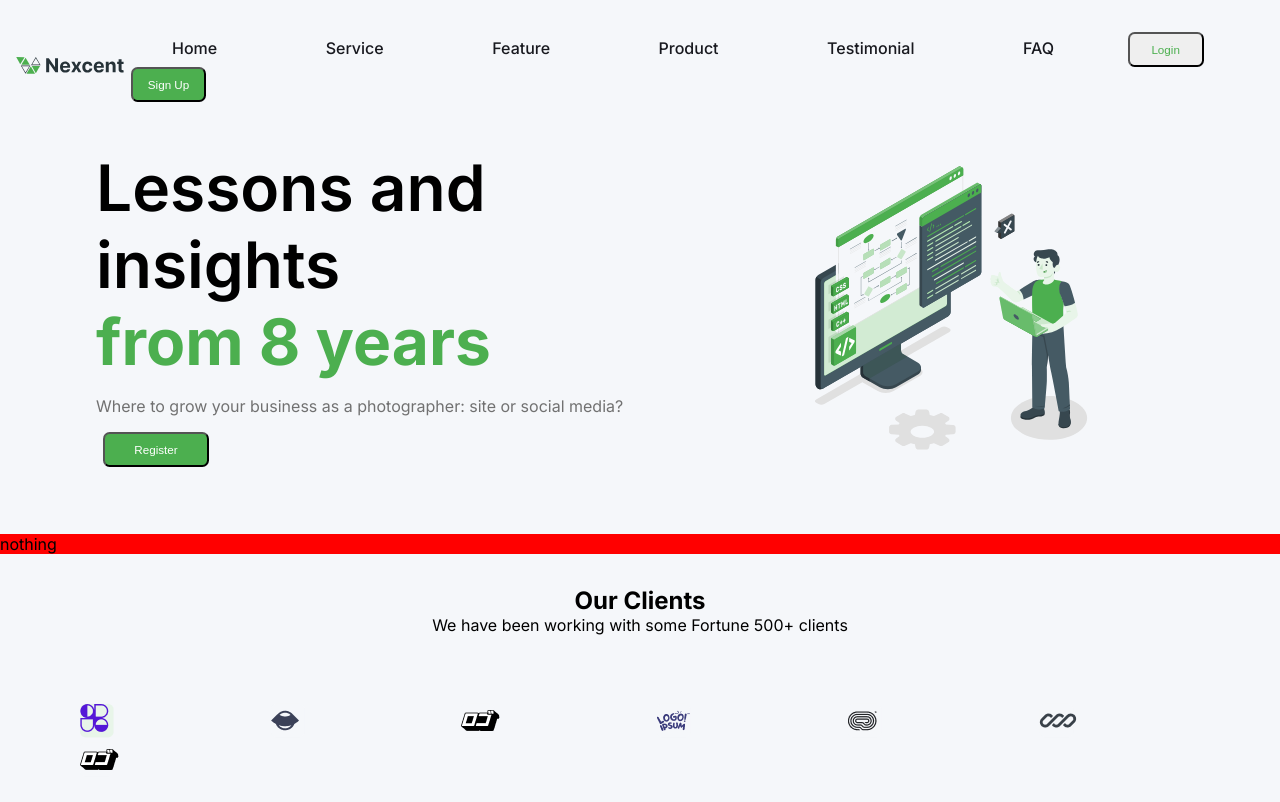
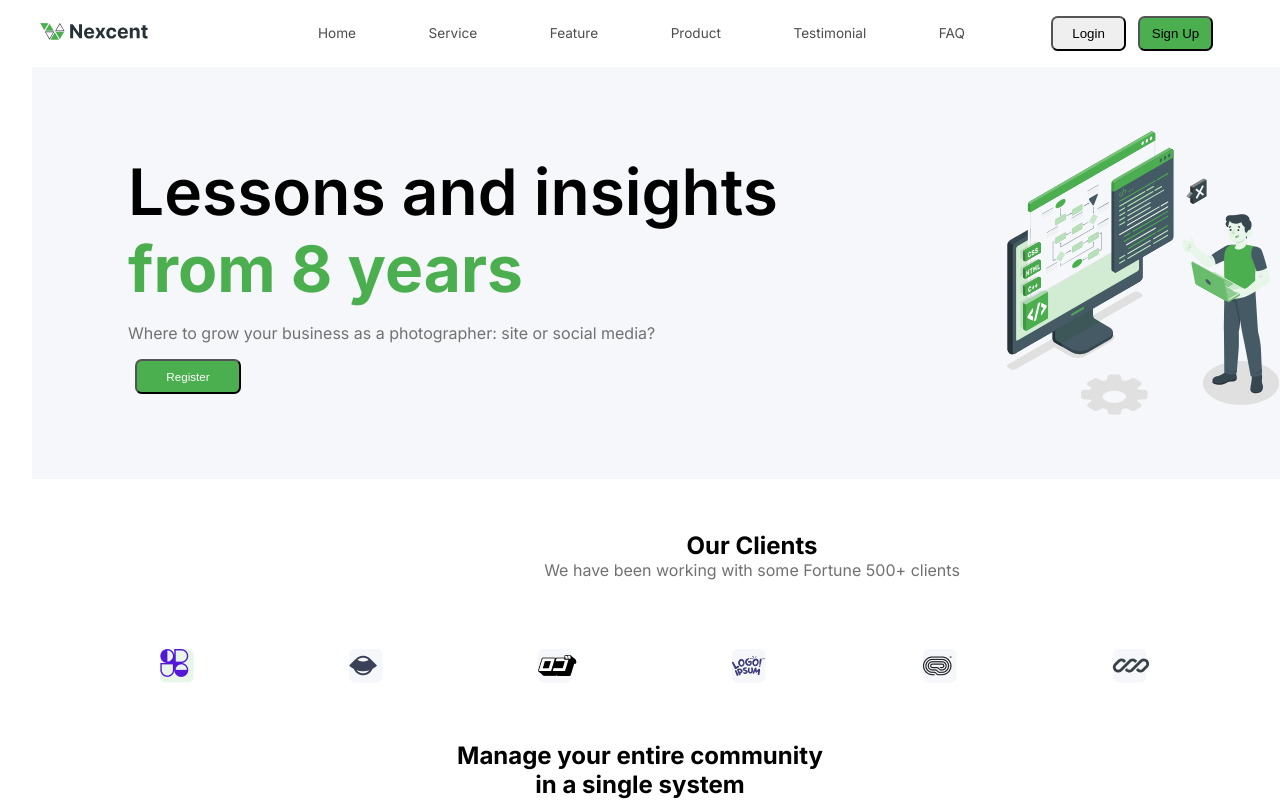
Before and after one commit to prochris2277/Milestone-Project-1, a plain HTML site: page index.html in a window 1280 px wide. Shown: the top 802 px of the page. Drawn offline with Linux system fonts and the light colour scheme.

Commit message:
adds index.html file

```diff
--- a/index.html
+++ b/index.html
@@ -21,23 +21,25 @@
      <!-- The first page -->
      <section>
       <!-- Nav Bar -->
-      <nav class="nav-bar">
-        <div class="nav-div">
-          <div class="logo"><a href="#"><img src="assets/images/nexcent-logo.svg"></a></div>
-              <ul>
-                <li><a href="#">Home</a></li>
-                <li><a href="#">Service</a></li>
-                <li><a href="#">Feature</a></li>
-                <li><a href="#">Product</a></li>
-                <li><a href="#">Testimonial</a></li>
-                <li><a href="#">FAQ</a></li>
-                <button class="login"><a href="#">Login</a></button>
-                <button class="Sign-Up"><a href="#">Sign Up</a></button>
-            </ul>
+      <nav>
+          <div class="nav-container">
+            <div class="logo">
+              <img src="assets/images/nexcent-logo.svg">
+            </div>
+            <div class="nav-bar-links">
+                <a href="#">Home</a>
+                <a href="#">Service</a>
+                <a href="#">Feature</a>
+                <a href="#">Product</a>
+                <a href="#">Testimonial</a>
+                <a href="#">FAQ</a>
+                <button class="login">Login</button>
+                <button class="Sign-Up">Sign Up</button>
             </div>
           </div>
       </nav>
       <!-- Box 2 -->
+      <div class="box-2-container">
         <div class="box-2">
           <div class="box-2-text">
             <div><h1 class="h1">Lessons and insights</h1></div>
@@ -47,8 +49,11 @@
           </div>
           <div class="box-2 image"><img src="assets/images/illustration1.svg"></div>
           </div>
+      </div>
       </br>
-      <div class="space-1">nothing</div>
+
+     <!-- box 3-4 -->
+      <div class="box-3-4">
          <!-- Box 3 -->
        <div class="box-3">
         <div><h2>Our Clients</h2></div>
@@ -57,16 +62,16 @@
       </br>
        <!-- box-4 -->
         <div class="box-4-icons">
-          <ul>
-            <li><a href="#"><img src="assets/images/logo1.png"></a></li>
-            <li><a href="#"><img src="assets/images/logo2.png"></a></li>
-            <li><a href="#"><img src="assets/images/logo3.png"></a></li>
-            <li><a href="#"><img src="assets/images/logo5.png"></a></li>
-            <li><a href="#"><img src="assets/images/logo6.png"></a></li>
-            <li><a href="#"><img src="assets/images/logo7.png"></a></li>
-            <li><a href="#"><img src="assets/images/logo3.png"></a></li>
-          </ul>
+              <img src="assets/images/logo1.png">
+              <img src="assets/images/logo2.png">
+              <img src="assets/images/logo3.png">
+              <img src="assets/images/logo5.png">
+              <img src="assets/images/logo6.png">
+              <img src="assets/images/logo7.png">
+              <img src="assets/images/logo3.png">
         </div>
+      </div>
+    </br>
         <!-- box-5 -->
         <div class="box-5">
           <div><h2>Manage your entire community </h2></div>
@@ -74,9 +79,10 @@
           <p>Who is Nextcent suitable for?
           </p>
          </div>
+
          <!-- box-6 -->
           <div class="box-6">
-
+             </br>
                 <div>
                   <img class="box-6-image"src="assets/images/image5.png">
                   <h3>Membership </br> Organisations</h3>
@@ -97,7 +103,7 @@
           </div>
           <!-- box 7 -->
           <div class="box-7">
-            <div class="box-7 image"><img src="assets/images/illustration3.svg"></div>
+            <div class="box-7 image"><img src="assets/images/illustration3.svg" alt="width=442px" height="433px"></div>
             <div class="box-7-text">
               <div><h2 class="h2-box-7">The unseen of spending three</h2> </div>
             <div><h2 class="h3-box-7">years at Pixelgrade</h2></div>
@@ -109,7 +115,7 @@
              <div class="box-8">
               <div class="box-8-parent-1">
                 <h2>Helping a local </h2>
-                <h2>business reinvent itself</h2>
+                <h2 class="box-8-parent-1-h2-1">business reinvent itself</h2>
                 <p>We reached here with our hard work and dedication</p>
               </div>
               <div class="box-8-parent-2">
@@ -145,6 +151,7 @@
                 </div>
               </div>
              </div>
+            </br>
             <!-- box 9 -->
             <div class="box-9">
               <div class="box-9 image"><img src="assets/images/illustration2.svg"></div>
@@ -155,11 +162,12 @@
               <button class="Learn-More"><a href="#">Learn More</a></button>
               </div>
               </div>
+            </br>
               <!-- box 10 -->
               <div class="box-10">
                 <div class="box-10 image"><img src="assets/images/image4.png"></div>
                 <div class="box-10-text">
-                  <p class="box-10-p1">Maecenas dignissim justo eget nulla rutrum molestie. Maecenas lobortis sem dui, vel rutrum risus tincidunt ullamcorper. Proin eu enim metus. Vivamus sed libero ornare, tristique quam in, gravida enim. Nullam ut molestie arcu, at hendrerit elit. Morbi laoreet elit at ligula molestie, nec molestie mi blandit. Suspendisse cursus tellus sed augue ultrices, quis tristique nulla sodales. Suspendisse eget lorem eu turpis vestibulum pretium. Suspendisse potenti. Quisque malesuada enim sapien, vitae placerat ante feugiat eget. Quisque vulputate odio neque, eget efficitur libero condimentum id. Curabitur id nibh id sem dignissim finibus ac sit amet magna.</p>
+                  <p><blockquote class="box-10-p1">Maecenas dignissim justo eget nulla rutrum molestie. Maecenas lobortis sem dui, vel rutrum risus tincidunt ullamcorper. Proin eu enim metus. Vivamus sed libero ornare, tristique quam in, gravida enim. Nullam ut molestie arcu, at hendrerit elit. Morbi laoreet elit at ligula molestie, nec molestie mi blandit. Suspendisse cursus tellus sed augue ultrices, quis tristique nulla sodales. Suspendisse eget lorem eu turpis vestibulum pretium. Suspendisse potenti. Quisque malesuada enim sapien, vitae placerat ante feugiat eget. Quisque vulputate odio neque, eget efficitur libero condimentum id. Curabitur id nibh id sem dignissim finibus ac sit amet magna.</blockquote></p>
                   <div><h4 class="h4-box-10">Tim Smith</h4></div>
                  <p class="box-10-p2">British Dragon Boat Racing Association</p>
                  <div class="box-4-10-icons">
@@ -173,6 +181,7 @@
                 </div>
                 </div>
                 </div>
+              </br>
                 <!-- box 11-12 -->
                  <div class="box-11-12">
                   <!-- box 11 -->
@@ -180,6 +189,7 @@
                   <div><h2>Caring is the new marketing</h2></div>
                   <p>The Nexcent blog is the best place to read about the latest membership insights,</br> trends and more. See who's joining the community, read about how our community </br> are increasing their membership income and lot's more.</p>
                  </div>
+                </br>
                  <!-- box 12 -->
                   <div class="box-12">
                     <img src="assets/images/image1.png" alt="">
@@ -187,6 +197,7 @@
                     <img src="assets/images/image3.png" alt="">
                   </div>
                  </div>
+                </br>
                   <!-- box 13 -->
                   <div class="box-13">
                     <div class="box-13-text">
--- a/style.css
+++ b/style.css
@@ -21,7 +21,7 @@
 
 body {
     font-family: "Inter", sans-serif;
-    background-color: var(--silver-background-color); /* Remove this line. It's just an example to show you how to use the color variables */
+    background-color: var(--white-color); /* Remove this line. It's just an example to show you how to use the color variables */
 }
 
 /* The rest of your CSS goes here */
@@ -30,34 +30,27 @@ body {
 *{
     text-decoration: none;
 }
-section .nav-bar{
-    background-color: #F5F7FA;
-    padding-inline: 1em;
-    padding-top: 2em;
-
-}
-section .nav-div{
+.nav-container{
+    max-width: 1200px;
+    margin-inline: auto;
     display: flex;
     align-items: center;
     justify-content: space-between;
 }
-.logo a{
-    color: #263238;
-    width: 6.96em;
-    height: 1.29em;
+.nav-bar-links a{
+    color: #4D4D4D;
+    text-decoration: none;
+    font-size: 0.85em;
+    padding-right: 5em;
+}
+
+nav{
+    background-color: #FFFFFF;
+    padding: 1em;
+
 
 }
-li{
-    list-style: none;
-    display: inline-block;
-    margin-inline: 3em;
-}
-li a{
-    color: #18191F;
-    font-size: 1em;
-    font-weight:500;
-    margin-right: 0.5em;
-}
+
 button.login{
 margin-left: 1em;
 border-radius: 0.5em;
@@ -81,10 +74,14 @@ button.Sign-Up a{
     font-weight: 500;
     font-size: 0.875em;
 }
-section .space-1{
-    background-color: red;
+
+/* BOX 2 */
+section .box-2-container{
+    width: 90em;
+    height: 25.75em;
+    margin-inline: 2em;
+    background-color:#F5F7FA;
 }
-/* BOX 2 */
 section .box-2{
     display: flex;
     align-items: center;
@@ -92,6 +89,9 @@ section .box-2{
     padding-inline: 4em;
     padding-block: 2em;
     margin-inline: 2em;
+    background-color:#F5F7FA ;
+    /* width: 90em;
+    gap: 10em; */
 }
 section .box-2-text .h1{
     font-size: 4em;
@@ -118,8 +118,17 @@ button.Register{
         font-size: 0.875em;
     }
     /* box 3 */
+    section .box-3-4{
+        width: 90em;
+        height: 11.875em;
+        background-color: #FFFFFF;
+        margin-inline: 2em;
+    }
     section .box-3{
         padding: 2em;
+        margin-inline: 2em;
+        background-color: #FFFFFF;
+
     }
     section .box-3 h2{
         display: flex;
@@ -128,6 +137,7 @@ button.Register{
     section .box-3 p{
         display: flex;
         justify-content: center;
+        color:#717171;
     }
     /* box 4 */
     section .box-4-icons{
@@ -135,18 +145,16 @@ button.Register{
         align-items: center;
         justify-content: space-between;
         padding: 1em;
+        padding-inline: 8em;
+        background-color: #FFFFFF;
 
     }
-     section .box-4-icons li{
-        list-style: none;
-        display: inline-block;
-        margin-right: 5em;
-        padding-right: 0;
-        padding-left: 1em;
-    }
+
     /* box 5 */
     section .box-5{
         padding: 2em;
+        margin-inline: 2em;
+        background-color: #FFFFFF;
     }
     section .box-5 h2{
         display: flex;
@@ -155,6 +163,8 @@ button.Register{
     section .box-5 p{
         display: flex;
         justify-content: center;
+        color: #717171;
+        padding-block: 1em;
     }
     /* box 6 */
     section .box-6{
@@ -162,10 +172,15 @@ button.Register{
         align-items: center;
         justify-content: space-between;
         padding-inline: 8em;
-        gap: 8em;
+        gap: 5em;
+        margin-inline: 2em;
+        background-color: #FFFFFF;
     }
     section .box-6 h3{
         align-self: center;
+    }
+    section .box-6 p{
+        color: #717171;
     }
     /* box 7 */
     section .box-7{
@@ -175,12 +190,18 @@ button.Register{
         padding-inline: 4em;
         padding-block: 2em;
         margin-inline: 2em;
+        width: 90em;
+        height: 27.06em;
+        background-color: #FFFFFF;
+
     }
     section .box-7-text .h2-box-7{
-
+        font-size: 2.25em;
+        color: #4D4D4D;
     }
     section .box-7-text .h3-box-7{
-         color: #4CAF4F;
+         font-size: 2.25em;
+         color: #4D4D4D;
     }
     section .box-7-text p{
         color: #717171;
@@ -205,8 +226,13 @@ button.Register{
             padding-inline: 7em;
             padding-block: 3em;
             background-color: #F5F7FA;
+            width: 90em;
+            height: 18em;
+            margin-inline: 2em;
         }
-
+        section .box-8-parent-1-h2-1{
+            color: #4CAF4F;
+        }
         section .box-8 .box-8-parent-2 .box-8-parent-2-sub-parent{
             display: flex;
             justify-content: space-between;
@@ -238,9 +264,7 @@ button.Register{
             height: 27.0875;
         }
 
-        section .box-9-text .h3-box-9{
-             color: #4CAF4F;
-        }
+
         section .box-9-text p{
             color: #717171;
             padding-block: 1em;
@@ -263,7 +287,7 @@ button.Register{
                 display: flex;
                 align-items: center;
                 justify-content: space-between;
-                padding-inline: 4em;
+                padding-inline: 2em;
                 padding-block: 2em;
                 margin-inline: 2em;
                 width: 90em;
@@ -295,6 +319,7 @@ button.Register{
             /* box 11 */
             section .box-11{
                 padding: 2em;
+
             }
             section .box-11 h2{
                 display: flex;
@@ -310,6 +335,7 @@ button.Register{
             section .box-12{
                 justify-content: space-between;
                 padding-inline: 10em;
+
             }
             section .box-11-12{
                 width: 90em;
@@ -324,6 +350,7 @@ section .box-13{
                  height: 18.75;
                  background-color: #F5F7FA;
                  padding-block: 2em;
+                 margin-inline: 2em;
 
 
             }
@@ -374,6 +401,7 @@ section .box-13{
                      padding-inline: 7em;
                      padding-block: 3em;
                      width: 90em;
+                     margin-inline: 2em;
                 }
                 section .box-14 .box-14-logo-box p{
                     color: #F5F7FA;
```
Lines whose indentation alone changed are shown as unchanged.
